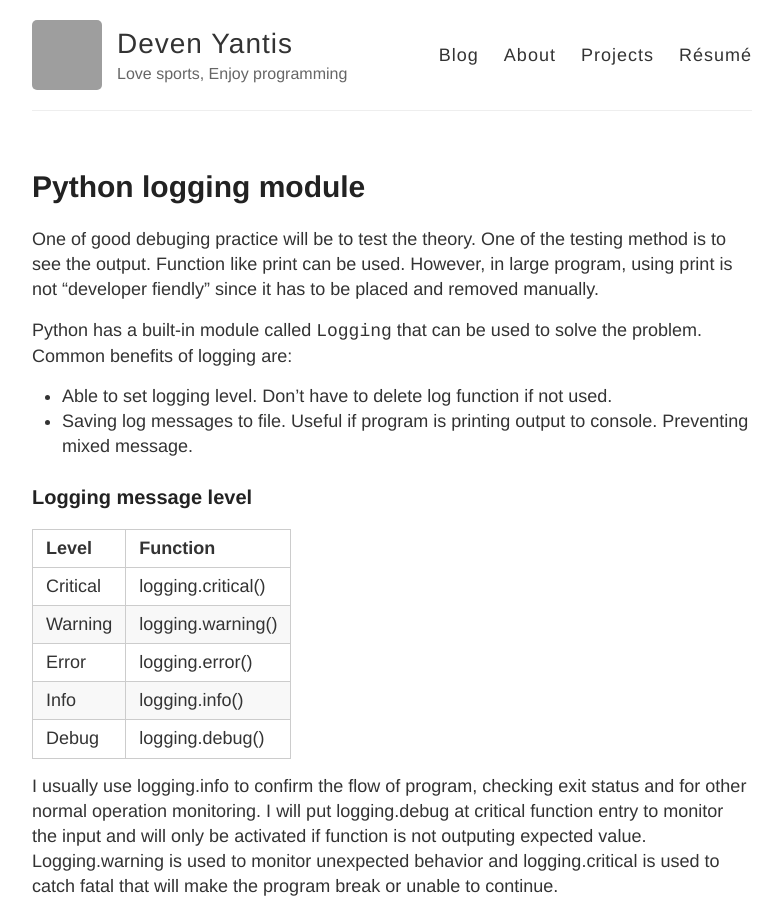
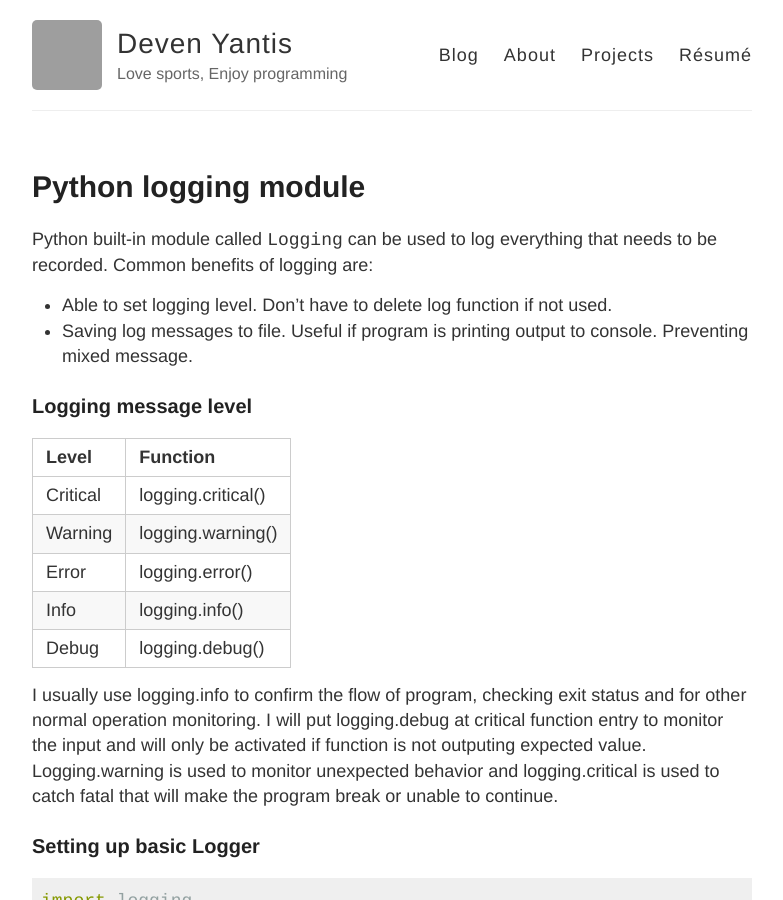
Before and after one commit to devennn/devennn.github.io, a Jekyll site: the page built from _posts/2020-01-20-python-logging-module.md, in a window 1280 px wide and 900 px high. Shown: the whole window, without its empty margins (248-1031 px from the left). Built offline with Jekyll 4.4.1, drawn with Linux system fonts in a browser that asks for light colours; grey boxes are pictures that could not be loaded.

Commit message:
Update 2020-01-20-python-logging-module.md

````diff
--- a/_posts/2020-01-20-python-logging-module.md
+++ b/_posts/2020-01-20-python-logging-module.md
@@ -3,9 +3,7 @@ layout: post
 title: Python logging module
 ---
 
-One of good debuging practice will be to test the theory. One of the testing method is to see the output. Function like print can be used. However, in large program, using print is not "developer fiendly" since it has to be placed and removed manually.
-
-Python has a built-in module called ```Logging``` that can be used to solve the problem. Common benefits of logging are:
+Python built-in module called ```Logging``` can be used to log everything that needs to be recorded. Common benefits of logging are:
 - Able to set logging level. Don't have to delete log function if not used.
 - Saving log messages to file. Useful if program is printing output to console. Preventing mixed message.
 
````
